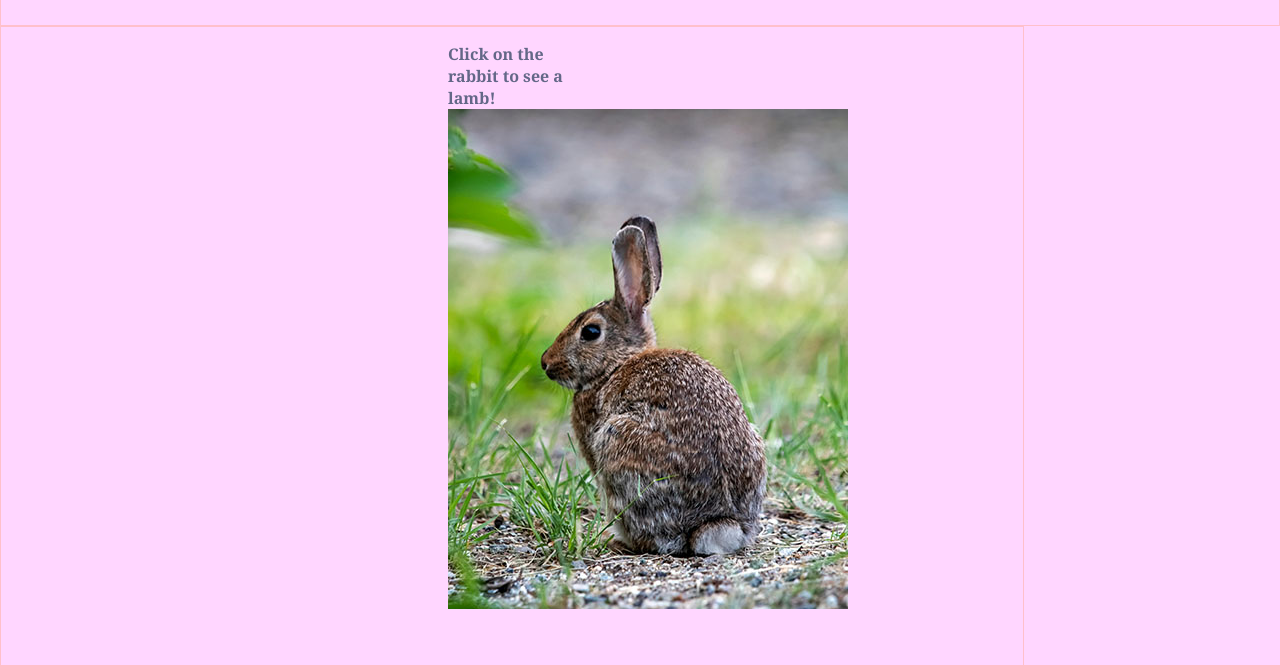
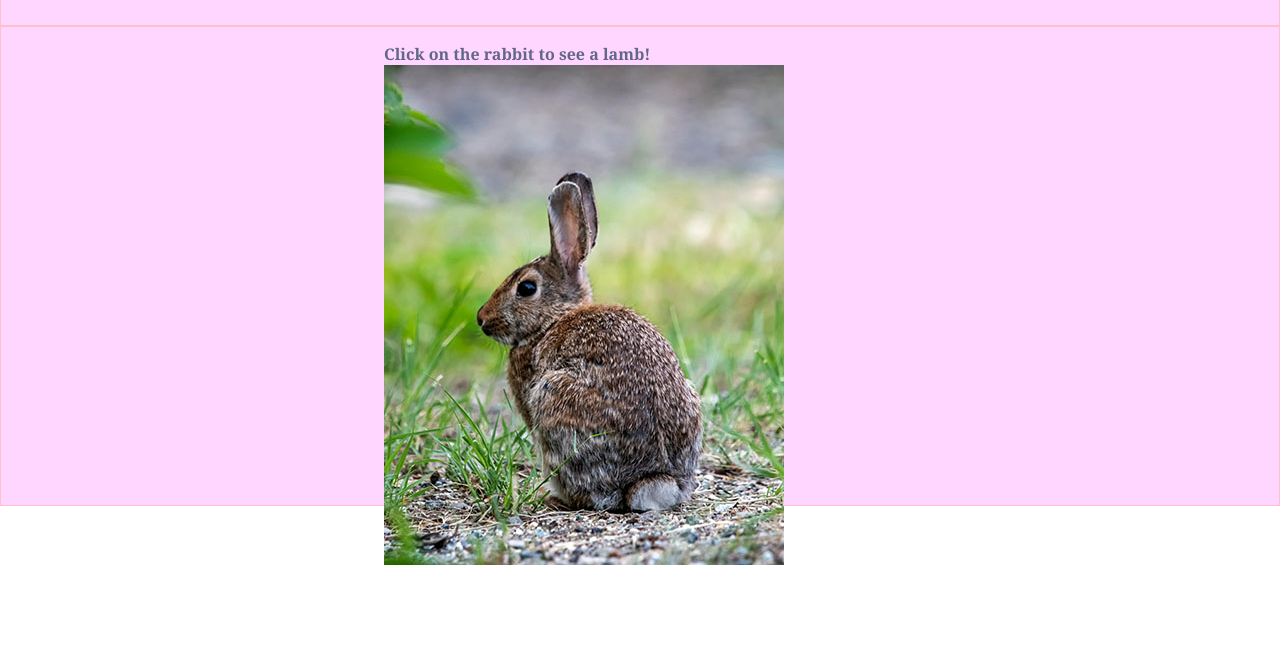
Before and after one commit to bunnyohare/SBA316, a plain HTML site: page index.html in a window 1280 px wide. Shown: the part 320-985 px from the top of the page. After the commit the page ends 890 px from the top, so only its background shows below. Drawn offline with Linux system fonts and the light colour scheme.

Commit message:
Cleaned up css.

```diff
--- a/styles.css
+++ b/styles.css
@@ -115,18 +115,20 @@
     display: flex;
     justify-content: center;
     flex-flow: row wrap;
-    width: 80vw;
-    height: 80vh;
+    width: 100vw;
+    height: 60vh;
     border: 1px solid pink;
   }
 
   section {
-    width: 8rem;
-    height: 8rem;
+    width: 10vw;
+    height: 8vh;
     border: #636787;
 
   }
-
+  #cutie{
+    width: 40vw;
+  }
   p {
     color:  #636787;
     font-family: Cambria, Cochin, Georgia, Times, 'Times New Roman', serif;
```
